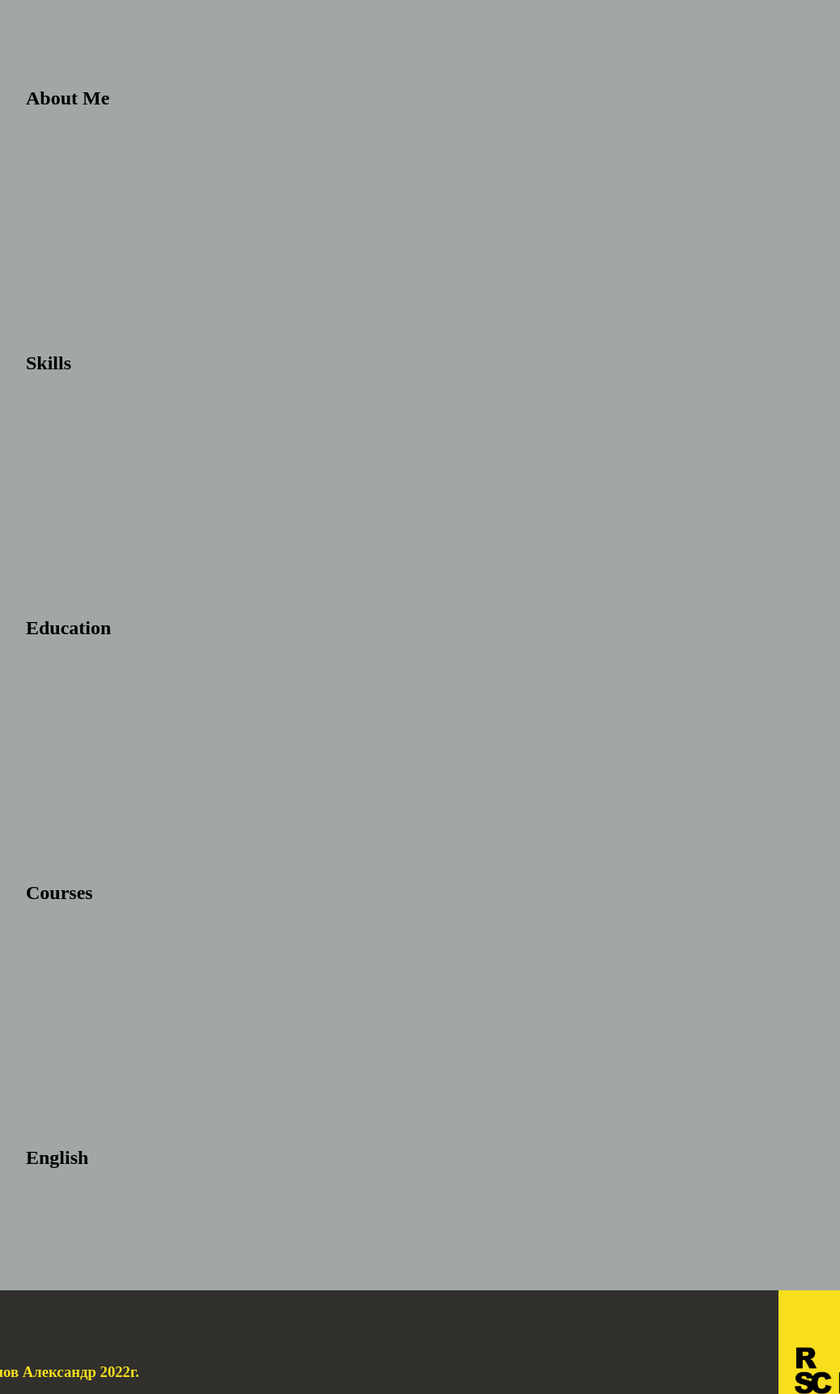
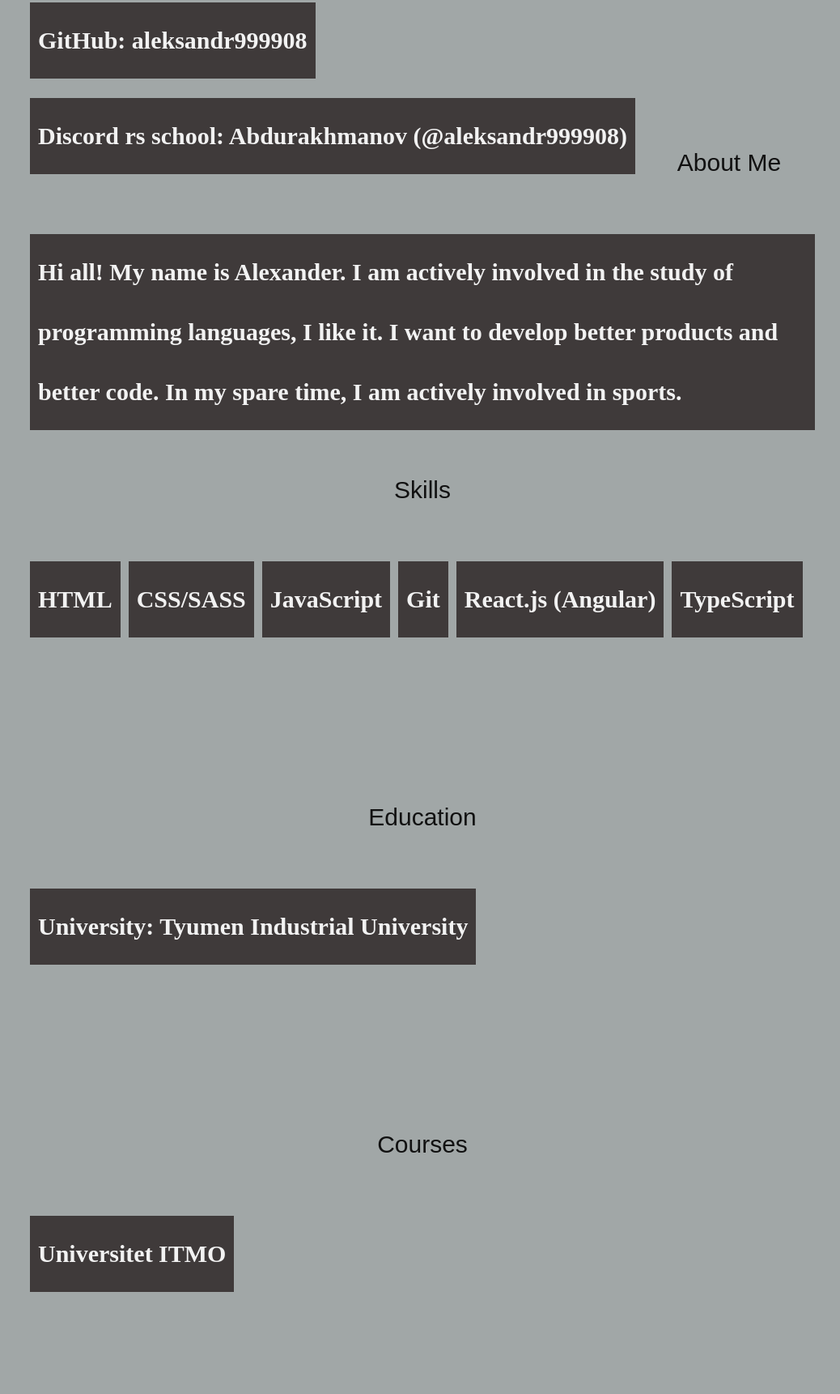
Before and after one commit to Aleksandr999908/rsschool-cv, a plain HTML site: page index.html in a window 1280 px wide. Shown: the part 805-2526 px from the top of the page at 81% size, without its empty margins (118-1156 px from the left). Drawn offline with Linux system fonts and the light colour scheme.

```diff
--- a/index.html
+++ b/index.html
@@ -35,31 +35,48 @@
             <section class="section1" id="Contacts">
                 <h2>Contacts</h2>
 
+                  <p> Russia, Surgut</p>
+
+                  <p>Phone: +7 (922) 4494-555</p>
+                  <p>aleksandr999908@mail.ru</p>
+                  <p>GitHub: aleksandr999908</p>
+                  <p>Discord rs school: Abdurakhmanov (@aleksandr999908)</p>
+
+
               </section>
 
               <section class="section2" id="About Me">
                 <h2>About Me</h2>
-
+               <p>
+                Hi all! My name is Alexander. I am actively involved in the study of programming languages, I like it. I want to develop better products and better code. In my spare time, I am actively involved in sports.
+               </p>
               </section>
 
               <section class="section3" id="Skills">
                 <h2>Skills</h2>
-
+                <p>HTML</p>
+                  <p>CSS/SASS</p>
+                  <p>JavaScript</p>
+                  <p>Git</p>
+                  <p>React.js (Angular)</p>
+                  <p>TypeScript</p>
               </section>
 
               <section class="section4" id="Education">
                 <h2>Education</h2>
+              <p>University: Tyumen Industrial University
 
+              </p>
               </section>
 
               <section class="section5" id="Courses">
                 <h2>Courses</h2>
-
+               <p>Universitet ITMO</p>
               </section>
 
               <section class="section6" id="English">
                 <h2>English</h2>
-
+               <p>A1</p>
               </section>
         </div>
    </main>
@@ -67,7 +84,8 @@
     <footer>
         <div class="container">
             <img src="assets/img/08c2d2e9a3cdcfd9516bda42d63138f5.jpg" alt="Лого" width="200" class="left">
-            <h3>Абдурахманов Александр 2022г.</h3>
+            <h3><a href="https://github.com/Aleksandr999908"> Абдурахманов Александр 2022г.</a></h3>
+            <img src="assets/icons8-github-48.ico" alt="Лого" class="icon">
         </div>
 
     </footer>
--- a/style.css
+++ b/style.css
@@ -72,27 +72,161 @@
      background-color:#a1a7a7 ;
 
  }
+ .section1 h2  {
+  color: #111;
+  font-family: ‘Open Sans’, sans-serif;
+  font-size: 30px;
+  font-weight: 300;
+  line-height: 32px;
+  margin: 0 0 72px;
+  text-align: center;
+ }
+.section1  p{
+
+  color: #f2f2f2;
+  background: #3f3a3a;
+  font-size: 30px;
+  line-height: 74px;
+  font-weight: 700;
+  margin: 0 5px 24px;
+  float: left;
+  padding: 10px;
+  margin: 0 5px 24px;
+  font-family: ‘Libre Baskerville’, serif;
+}
+
 
  .section2 {
     padding: 150px;
     background-color:#a1a7a7 ;
  }
+ .section2 h2  {
+  color: #111;
+  font-family: ‘Open Sans’, sans-serif;
+  font-size: 30px;
+  font-weight: 300;
+  line-height: 32px;
+  margin: 0 0 72px;
+  text-align: center;
+ }
+
+ .section2 p {
+  color: #f2f2f2;
+  background: #3f3a3a;
+  font-size: 30px;
+  line-height: 74px;
+  font-weight: 700;
+  margin: 0 5px 24px;
+  float: left;
+  padding: 10px;
+  margin: 0 5px 24px;
+  font-family: ‘Libre Baskerville’, serif;
+ }
 .section3 {
         padding: 150px;
         background-color:#a1a7a7 ;
 }
+.section3 h2  {
+  color: #111;
+  font-family: ‘Open Sans’, sans-serif;
+  font-size: 30px;
+  font-weight: 300;
+  line-height: 32px;
+  margin: 0 0 72px;
+  text-align: center;
+ }
+
+ .section3 p{
+  color: #f2f2f2;
+  background: #3f3a3a;
+  font-size: 30px;
+  line-height: 74px;
+  font-weight: 700;
+  margin: 0 5px 24px;
+  float: left;
+  padding: 10px;
+  margin: 0 5px 24px;
+  font-family: ‘Libre Baskerville’, serif;
+ }
+
 .section4 {
     padding: 150px;
     background-color:#a1a7a7 ;
 }
+.section4 h2  {
+  color: #111;
+  font-family: ‘Open Sans’, sans-serif;
+  font-size: 30px;
+  font-weight: 300;
+  line-height: 32px;
+  margin: 0 0 72px;
+  text-align: center;
+ }
+
+ .section4 p {
+  color: #f2f2f2;
+  background: #3f3a3a;
+  font-size: 30px;
+  line-height: 74px;
+  font-weight: 700;
+  margin: 0 5px 24px;
+  float: left;
+  padding: 10px;
+  margin: 0 5px 24px;
+  font-family: ‘Libre Baskerville’, serif;
+
+ }
 .section5 {
     padding: 150px;
     background-color:#a1a7a7 ;
 }
+.section5 h2  {
+  color: #111;
+  font-family: ‘Open Sans’, sans-serif;
+  font-size: 30px;
+  font-weight: 300;
+  line-height: 32px;
+  margin: 0 0 72px;
+  text-align: center;
+ }
+
+ .section5 p{
+  color: #f2f2f2;
+  background: #3f3a3a;
+  font-size: 30px;
+  line-height: 74px;
+  font-weight: 700;
+  margin: 0 5px 24px;
+  float: left;
+  padding: 10px;
+  margin: 0 5px 24px;
+  font-family: ‘Libre Baskerville’, serif;
+ }
 .section6 {
     padding: 150px;
     background-color:#a1a7a7 ;
 }
+.section6 h2  {
+  color: #111;
+  font-family: ‘Open Sans’, sans-serif;
+  font-size: 30px;
+  font-weight: 300;
+  line-height: 32px;
+  margin: 0 0 72px;
+  text-align: center;
+ }
+ .section6 p{
+  color: #f2f2f2;
+  background: #3f3a3a;
+  font-size: 30px;
+  line-height: 74px;
+  font-weight: 700;
+  margin: 0 5px 24px;
+  float: left;
+  padding: 10px;
+  margin: 0 5px 24px;
+  font-family: ‘Libre Baskerville’, serif;
+ }
 body {
     display: flex;
     flex-direction: column;
@@ -113,6 +247,18 @@ body {
   }
   h3 {
     padding-top: 90px;
-    color: #F7DF1D;
     padding-left: 20px;
   }
+  h3 a{
+
+    color: #F7DF1D;
+
+    text-decoration:none;
+  }
+  .container .icon {
+    position:relative;
+  top: 50%;
+  left: 50%;
+  transform: translate(-280%,-280%);
+
+  }
```
Also changed, not shown: assets/icons8-github-48.ico (added).
